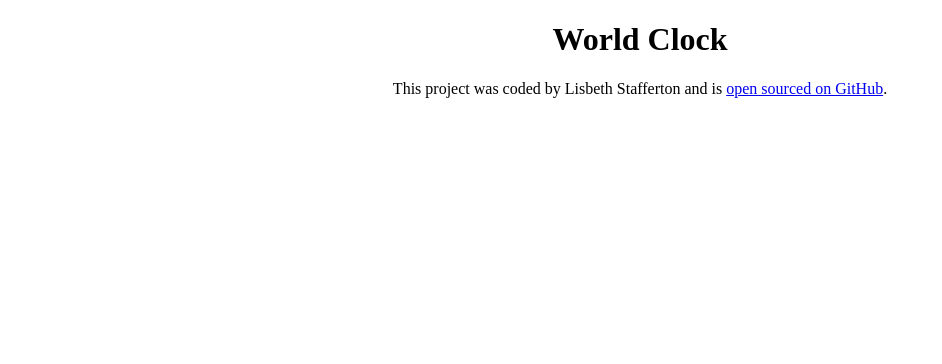
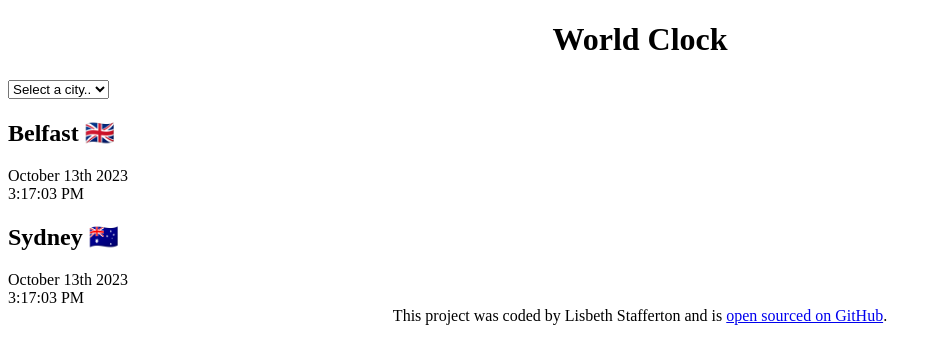
Before and after one commit to lisbethS4W0art9studio/world-clock, a plain HTML site: page index.html in a window 1280 px wide. Shown: the whole page, without its empty margins (0-942 px from the left). Drawn offline with Linux system fonts and the light colour scheme.

Commit message:
add basic html to index.html

```diff
--- a/index.html
+++ b/index.html
@@ -9,10 +9,30 @@
 </head>
 
 <body>
-	<h1>World Clock</h1>
+	<div class="container">
+		<h1>World Clock</h1>
+
+		<select>
+			<option value="">Select a city..</option>
+			<option value="">London</option>
+			<option value="">New York</option>
+			<option value="">Auckland</option>
+		</select>
+
+		<div class="city">
+			<h2>Belfast 🇬🇧</h2>
+			<div class="date">October 13th 2023</div>
+			<div class="time">3:17:03 PM</div>
+		</div>
+		<div class="city">
+			<h2>Sydney 🇦🇺</h2>
+			<div class="date">October 13th 2023</div>
+			<div class="time">3:17:03 PM</div>
+		</div>
+	</div>
 	<footer>
-		This project was coded by Lisbeth Stafferton and is <a href="https://github.com/lisbethS4W0art9studio/world-clock"
-			target="_blank"> open sourced on GitHub</a>.
+		This project was coded by Lisbeth Stafferton and is <a
+			href="https://github.com/lisbethS4W0art9studio/world-clock" target="_blank"> open sourced on GitHub</a>.
 	</footer>
 	<script src="javascript/index.js"></script>
 </body>
```
